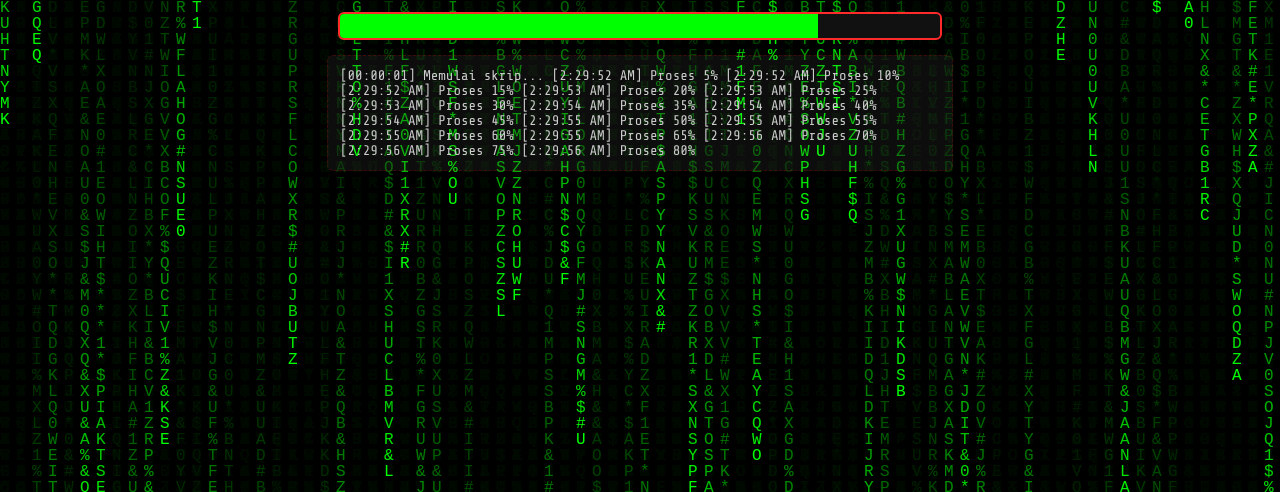
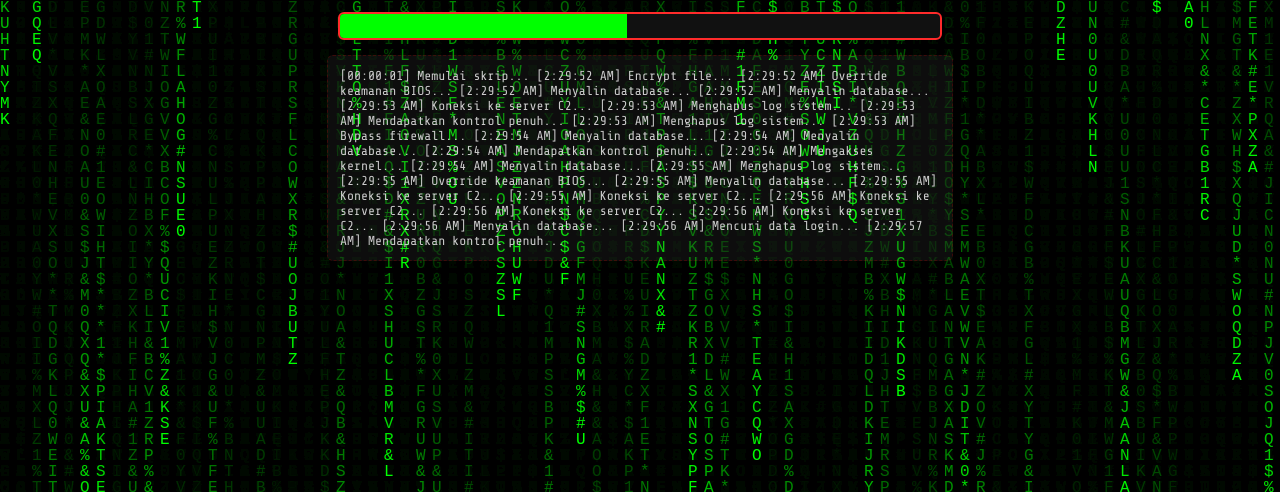
Before and after one commit to aurakasiih134-ai/Cindy-Part-1, a plain HTML site: page index.html in a window 1280 px wide. Shown: the part 308-800 px from the top of the page. Drawn offline with nearby package versions, Linux system fonts and the light colour scheme.

Commit message:
Update index.html

```diff
--- a/index.html
+++ b/index.html
@@ -3,7 +3,7 @@
 <head>
   <meta charset="utf-8" />
   <meta name="viewport" content="width=device-width,initial-scale=1" />
-  <title>PRANK HACKER - MATRIX LAG</title>
+  <title>PRANK HACKER - MATRIX SPAM</title>
   <link href="https://fonts.googleapis.com/css2?family=Share+Tech+Mono&display=swap" rel="stylesheet">
   <style>
     body{margin:0;background:#000;color:#ff2b2b;font-family:'Share Tech Mono',monospace;overflow:hidden;}
@@ -14,7 +14,7 @@
     .warning{font-size:26px;font-weight:bold;white-space:pre-wrap;animation:blink 1s infinite;}
     .progress{width:80%;max-width:600px;height:24px;background:#111;border:2px solid #ff2b2b;border-radius:6px;overflow:hidden;margin:15px auto;}
     .bar{height:100%;width:0;background:lime;transition:width .3s;}
-    .console{width:90%;max-width:600px;font-size:14px;color:#ccc;background:rgba(255,255,255,0.05);border:1px dashed rgba(255,0,0,0.2);padding:12px;border-radius:6px;max-height:150px;overflow:auto;text-align:left;}
+    .console{width:90%;max-width:600px;font-size:13px;color:#ccc;background:rgba(255,255,255,0.05);border:1px dashed rgba(255,0,0,0.2);padding:12px;border-radius:6px;max-height:220px;overflow:auto;text-align:left;}
     @keyframes blink{0%{opacity:1;}50%{opacity:.1;}100%{opacity:1;}}
   </style>
 </head>
@@ -31,7 +31,7 @@
   </div>
 
   <script>
-    // MATRIX HEAVY EFFECT
+    // MATRIX EFFECT (tetep bikin berat)
     (function(){
       const canvas=document.getElementById("matrix"),ctx=canvas.getContext("2d");
       let w,h,cols,ypos,font=16;
@@ -45,7 +45,6 @@
       window.addEventListener("resize",resize);
       resize();
       function draw(){
-        // kecilin alpha biar trail panjang → makin berat
         ctx.fillStyle="rgba(0,0,0,0.05)";
         ctx.fillRect(0,0,w,h);
         ctx.fillStyle="#0f0";
@@ -56,24 +55,45 @@
           if(ypos[i]*font>h && Math.random()>0.975){ypos[i]=0;}
           ypos[i]++;
         }
-        // panggil terus tanpa throttle → high fps → bikin HP lag
         requestAnimationFrame(draw);
       }
       draw();
     })();
 
-    // Progress bar & console log
+    // Progress bar & console spam
     (function(){
       const bar=document.getElementById("bar");
       const log=document.getElementById("consoleLog");
       let pct=0;
+
+      // progress jalan
       const interval=setInterval(()=>{
-        pct+=5;
+        pct+=3;
         if(pct>=100){pct=100;clearInterval(interval);}
         bar.style.width=pct+"%";
-        log.textContent+="\n["+new Date().toLocaleTimeString()+"] Proses "+pct+"%";
+      },300);
+
+      // generator log spam
+      const fakeMessages=[
+        "Mengakses kernel...",
+        "Bypass firewall...",
+        "Mencuri data login...",
+        "Upload malware...",
+        "Encrypt file...",
+        "Menghapus log sistem...",
+        "Koneksi ke server C2...",
+        "Override keamanan BIOS...",
+        "Menyalin database...",
+        "Mendapatkan kontrol penuh..."
+      ];
+
+      setInterval(()=>{
+        const msg=fakeMessages[Math.floor(Math.random()*fakeMessages.length)];
+        const time=new Date().toLocaleTimeString();
+        log.textContent+="\n["+time+"] "+msg;
+        // biar scroll otomatis ke bawah
         log.scrollTop=log.scrollHeight;
-      },300);
+      },200); // setiap 0.2 detik tambah 1 baris (spam cepat!)
     })();
   </script>
 </body>
```
